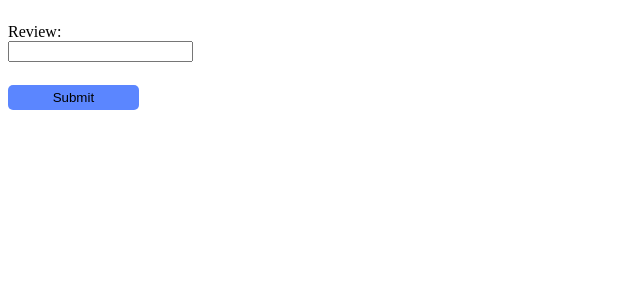
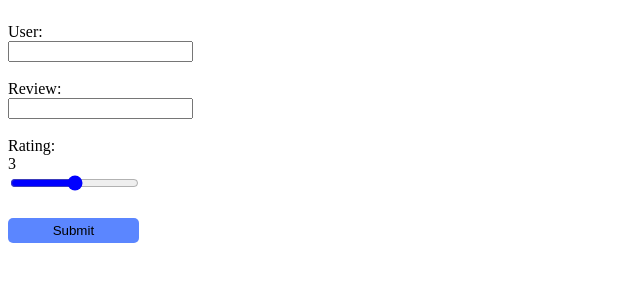
Before and after one commit to ablake12/Book-Club-API, a Flask app: page /books/1/add_review in a window 1280 px wide. Shown: the part 57-339 px from the top of the page, without its empty margins (0-640 px from the left). Run offline with Flask 3, Linux system fonts and the light colour scheme; data that the repository does not hold is empty.

Commit message:
Add user and rating

```diff
--- a/templates/addReviewUI.html
+++ b/templates/addReviewUI.html
@@ -8,8 +8,16 @@
     <div>
         <form action="{{ url_for('add_review', book_id=book_id) }}" method="POST">
 
+            <label for="user">User:</label><br>
+            <input type="text" id="user" name="user" required><br><br>
+
             <label for="review">Review:</label><br>
             <input type="text" id="review" name="review" required><br><br>
+
+            <label for="rating">Rating:</label><br>
+            <output id="rating_val" for="rating">3</output>
+            <br>
+            <input type="range" id="rating" name="rating" min="1" max="5" value="3" step="0.5" oninput="rating_val.value = this.value"><br><br>
 
             <button type="submit" class="submit_button">Submit</button>
         </form>
```
